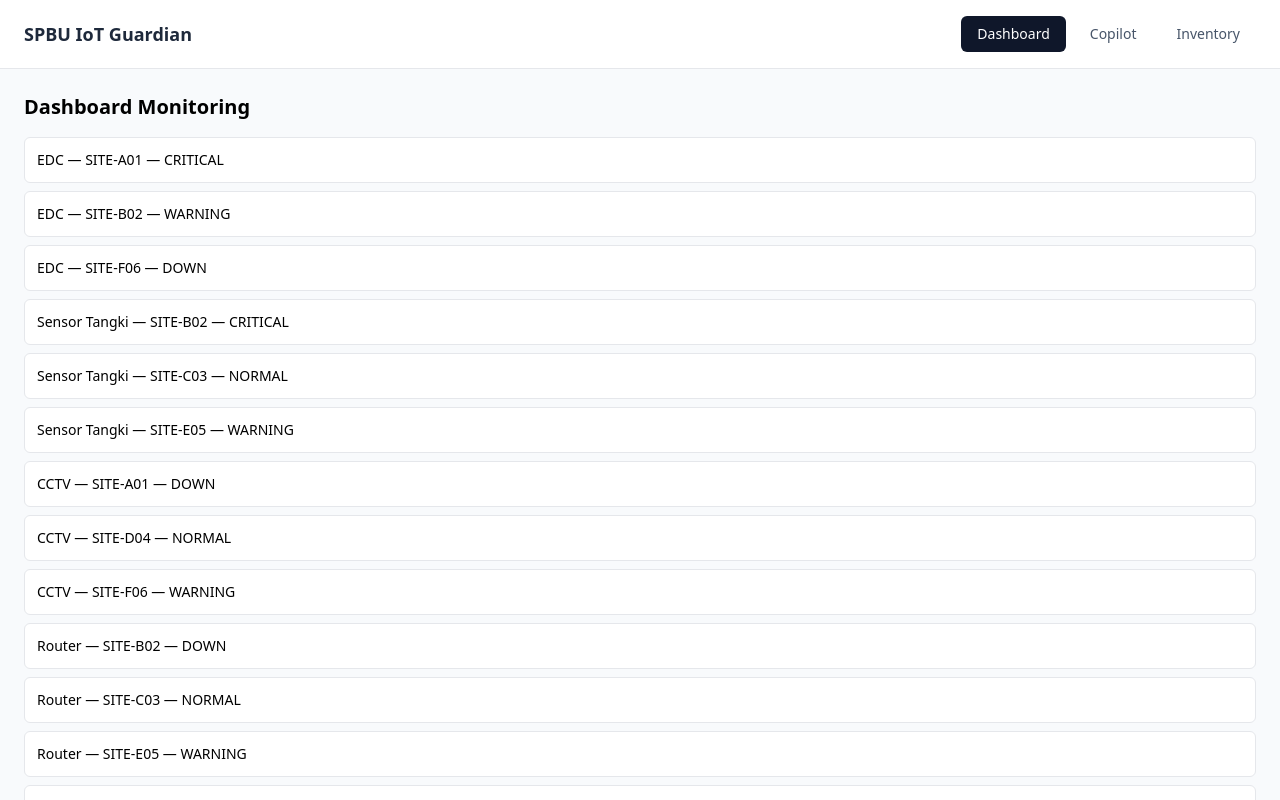
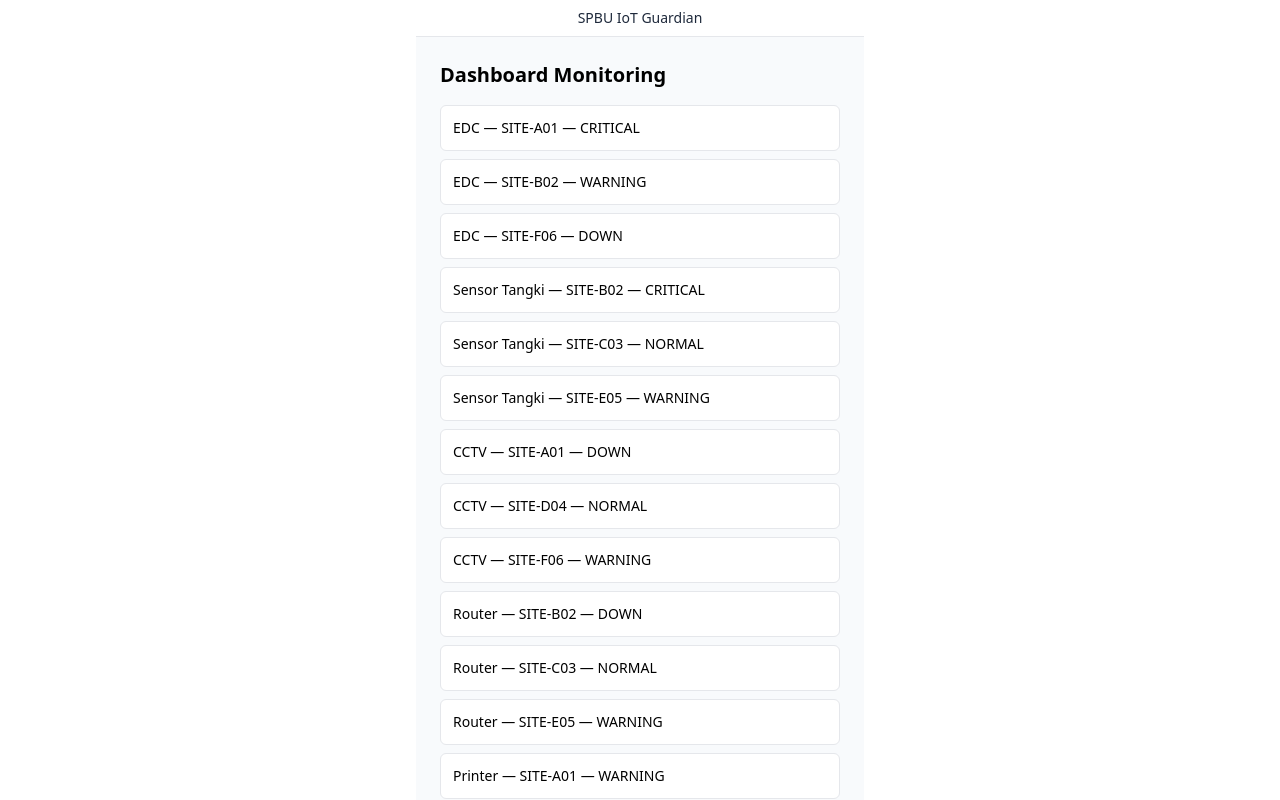
Before and after one commit to yandev-ops/spbu-iot-guardian, a React (Vite) app: page / in a window 1280 px wide. Shown: the top 800 px of the page. Built offline with nearby package versions, Linux system fonts and the light colour scheme.

Commit message:
Replace top navbar with BottomNav, add slim top title bar, constrain width (max-w-md mx-auto), add pb-20 to main

```diff
--- a/src/App.jsx
+++ b/src/App.jsx
@@ -1,42 +1,25 @@
-import { Routes, Route, NavLink } from "react-router-dom";
+import { Routes, Route } from "react-router-dom";
 import Dashboard from "./pages/Dashboard.jsx";
 import Copilot from "./pages/Copilot.jsx";
 import Inventory from "./pages/Inventory.jsx";
+import BottomNav from "./components/BottomNav.jsx";
 
 function App() {
-  const navItemClass = ({ isActive }) =>
-    `px-4 py-2 rounded-md text-sm font-medium transition-colors ${
-      isActive
-        ? "bg-slate-900 text-white"
-        : "text-slate-600 hover:bg-slate-100"
-    }`;
-
   return (
-    <div className="min-h-screen bg-slate-50">
-      <header className="border-b bg-white px-6 py-4 flex items-center justify-between">
-        <h1 className="text-lg font-semibold text-slate-800">
-          SPBU IoT Guardian
-        </h1>
-        <nav className="flex gap-2">
-          <NavLink to="/" end className={navItemClass}>
-            Dashboard
-          </NavLink>
-          <NavLink to="/copilot" className={navItemClass}>
-            Copilot
-          </NavLink>
-          <NavLink to="/inventory" className={navItemClass}>
-            Inventory
-          </NavLink>
-        </nav>
+    <div className="min-h-screen bg-slate-50 max-w-md mx-auto">
+      <header className="bg-white border-b py-2">
+        <h1 className="text-sm font-medium text-slate-800 text-center">SPBU IoT Guardian</h1>
       </header>
 
-      <main className="p-6">
+      <main className="p-6 pb-20">
         <Routes>
           <Route path="/" element={<Dashboard />} />
           <Route path="/copilot" element={<Copilot />} />
           <Route path="/inventory" element={<Inventory />} />
         </Routes>
       </main>
+
+      <BottomNav />
     </div>
   );
 }
```
